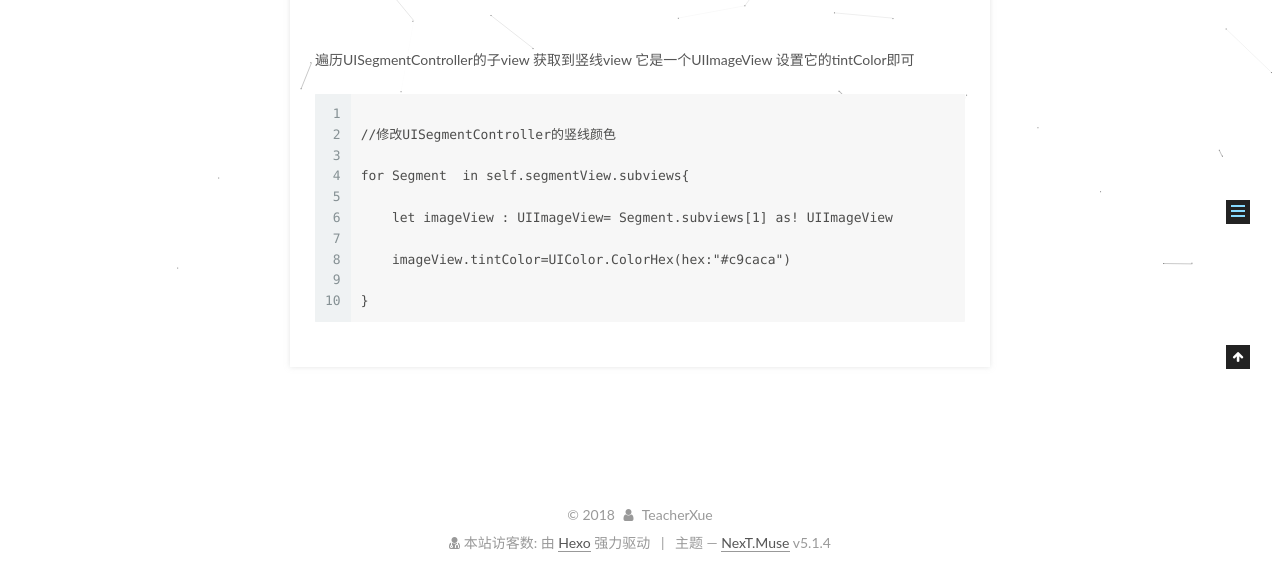
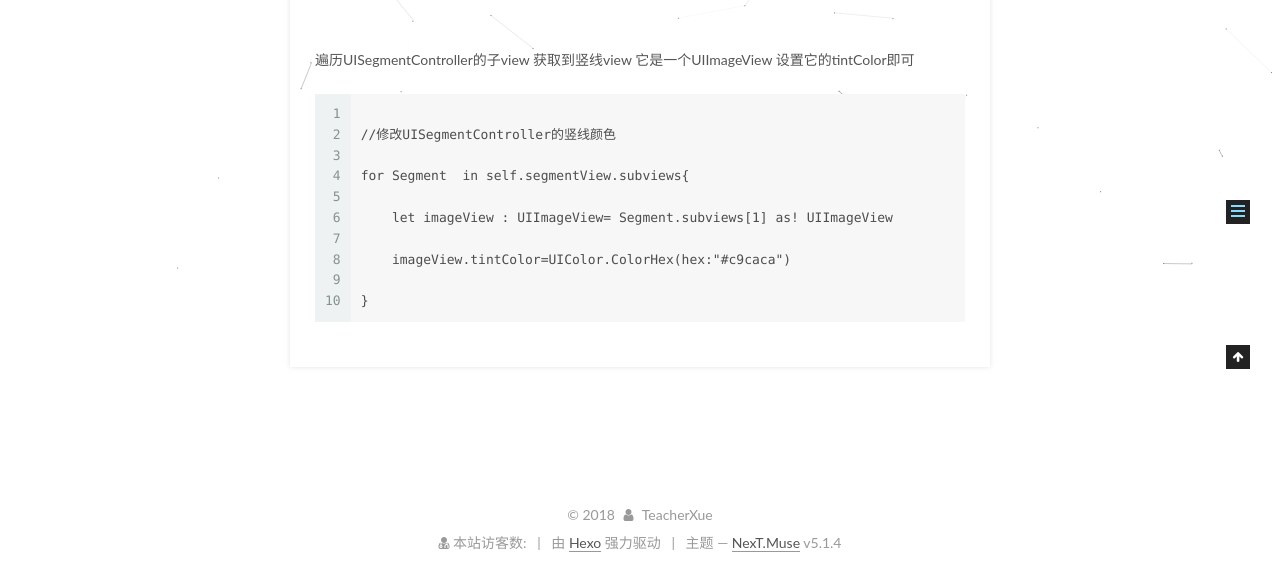
Before and after one commit to TeacherXue/TeacherXue.github.io, a plain HTML site: page 2018/04/23/修改UISegmentController的竖线颜色/index.html in a window 1280 px wide. Shown: the part 531-1108 px from the top of the page. Drawn offline with Linux system fonts and the light colour scheme; some packages are replaced by stand-ins of ours; a script that the page names is missing.

Commit message:
Site updated: 2018-04-24 09:38:00

```diff
--- a/2018/04/23/修改UISegmentController的竖线颜色/index.html
+++ b/2018/04/23/修改UISegmentController的竖线颜色/index.html
@@ -495,6 +495,10 @@
 </div>
 
 
+  <span class="post-meta-divider">|</span>
+
+
+
   <div class="powered-by">由 <a class="theme-link" target="_blank" href="https://hexo.io">Hexo</a> 强力驱动</div>
 
 
```
Also changed, not shown: archives/2018/04/index.html (+4 -0 lines), archives/2018/index.html (+4 -0 lines), archives/index.html (+4 -0 lines), index.html (+4 -0 lines).
